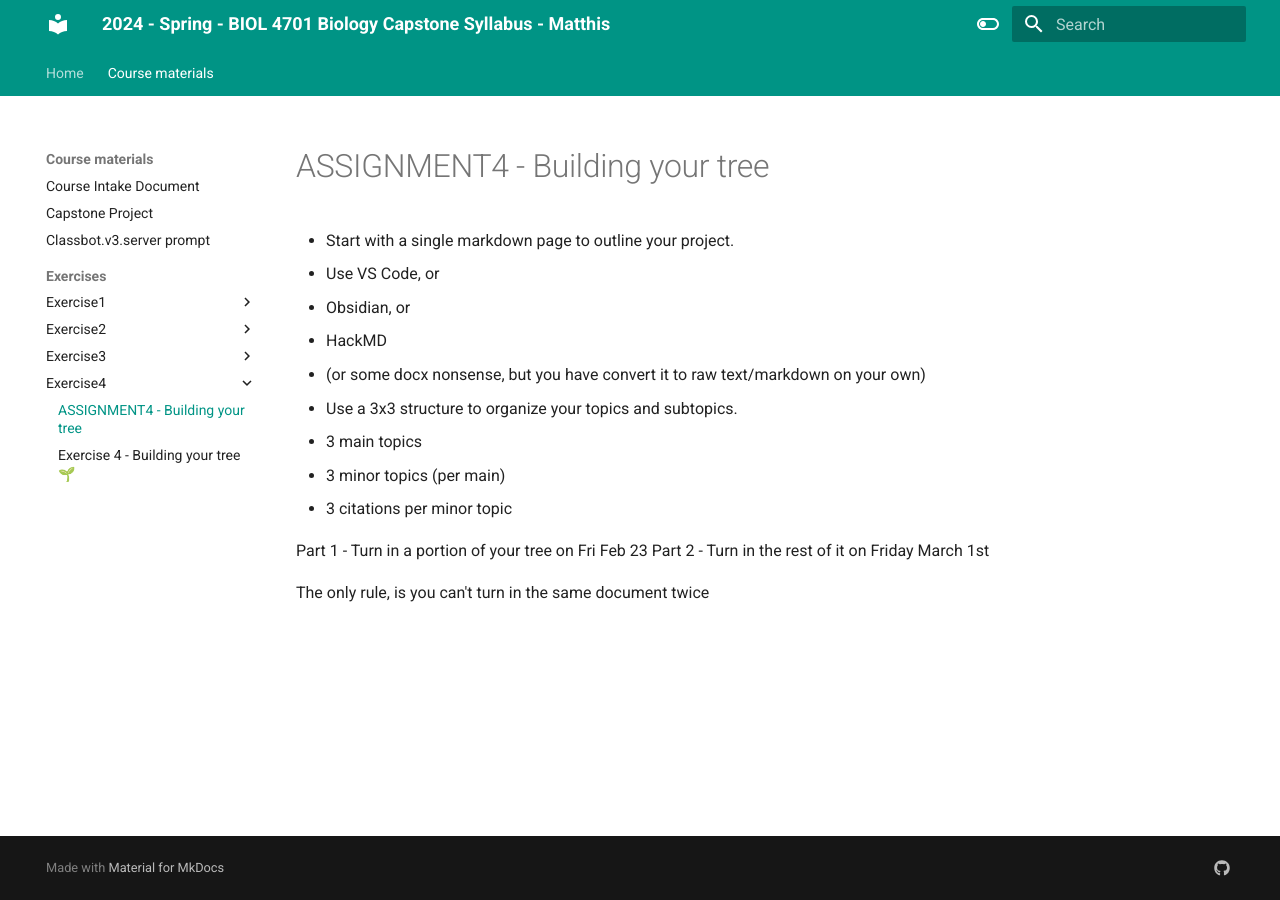
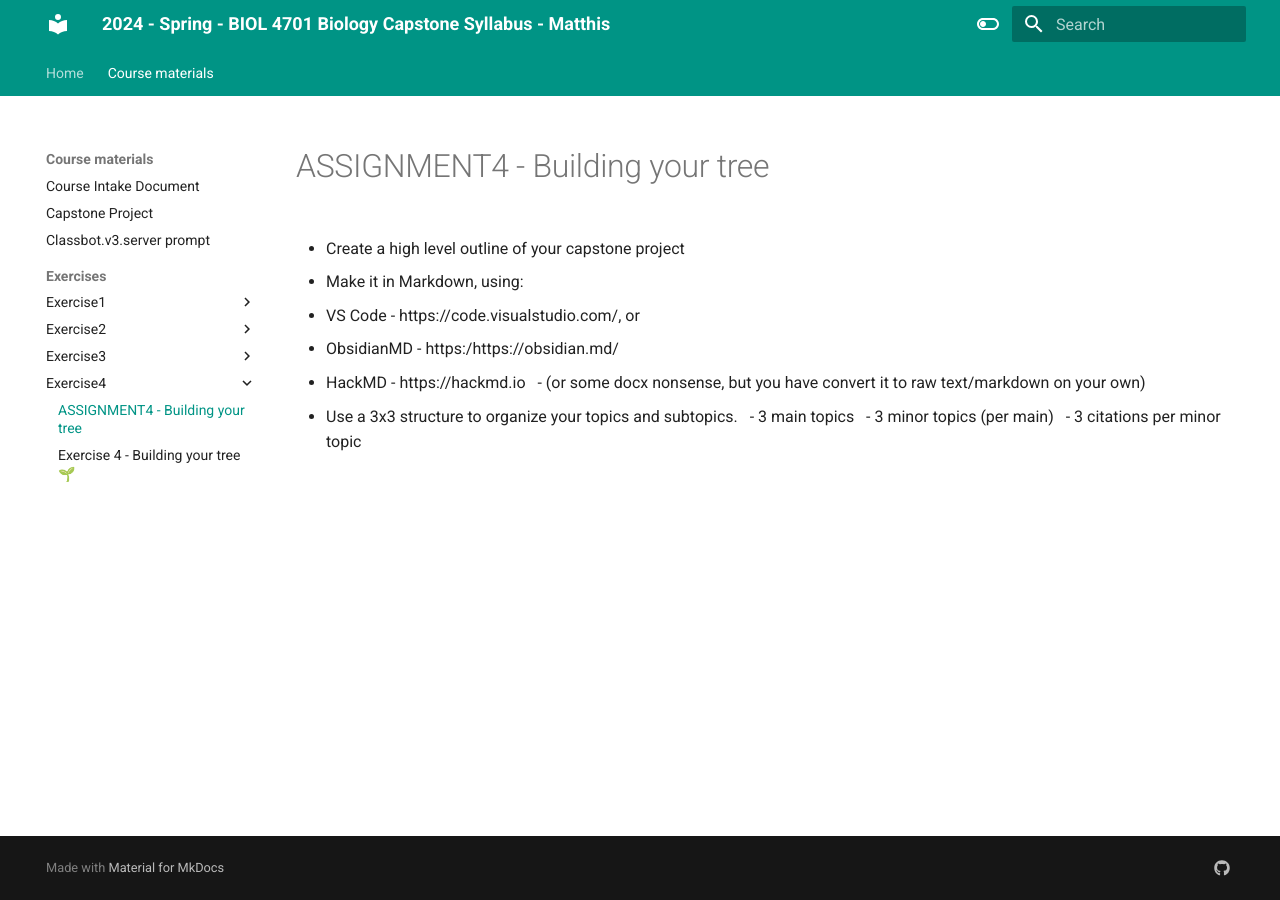
Before and after one commit to HumanMovementNeuroscience/capstone, an MkDocs documentation site: the page built from docs/course_materials/exercises/exercise4/ASSIGNMENT4 - Building your tree.md, in a window 1280 px wide. Built offline with MkDocs 1.6.1 and Material for MkDocs 9.7.7, drawn with Linux system fonts in a browser that asks for light colours.

Commit message:
Feb 20, 2024, 4:43 PM

```diff
--- a/docs/course_materials/exercises/exercise4/ASSIGNMENT4 - Building your tree.md
+++ b/docs/course_materials/exercises/exercise4/ASSIGNMENT4 - Building your tree.md
@@ -1,18 +1,14 @@
 # ASSIGNMENT4 - Building your tree
 
-- Start with a single markdown page to outline your project.
-  - Use VS Code, or
-  - Obsidian, or
-  - HackMD
-  - (or some docx nonsense, but you have convert it to raw text/markdown on your own)
+- Create a high level outline of your capstone project
+
+- Make it in Markdown, using:
+  - VS Code - https://code.visualstudio.com/, or
+  - ObsidianMD -  https:/https://obsidian.md/
+  - HackMD - https://hackmd.io
+  - (or some docx nonsense, but you have convert it to raw text/markdown on your own)
 
 - Use a 3x3 structure to organize your topics and subtopics.
-  - 3 main topics
-  - 3 minor topics (per main)
-  - 3 citations per minor topic
-
-
-Part 1 - Turn in a portion of your tree on Fri Feb 23
-Part 2 - Turn in the rest of it on Friday March 1st
-
-The only rule, is you can't turn in the same document twice
+  - 3 main topics
+  - 3 minor topics (per main)
+  - 3 citations per minor topic
```
